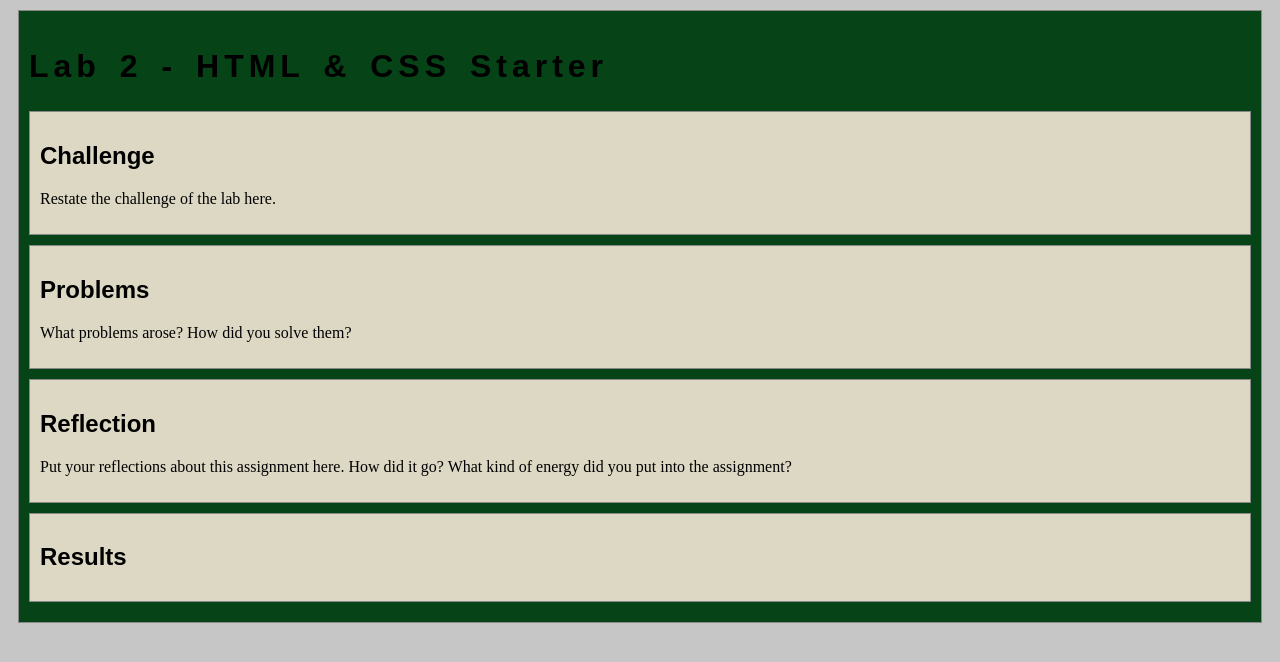
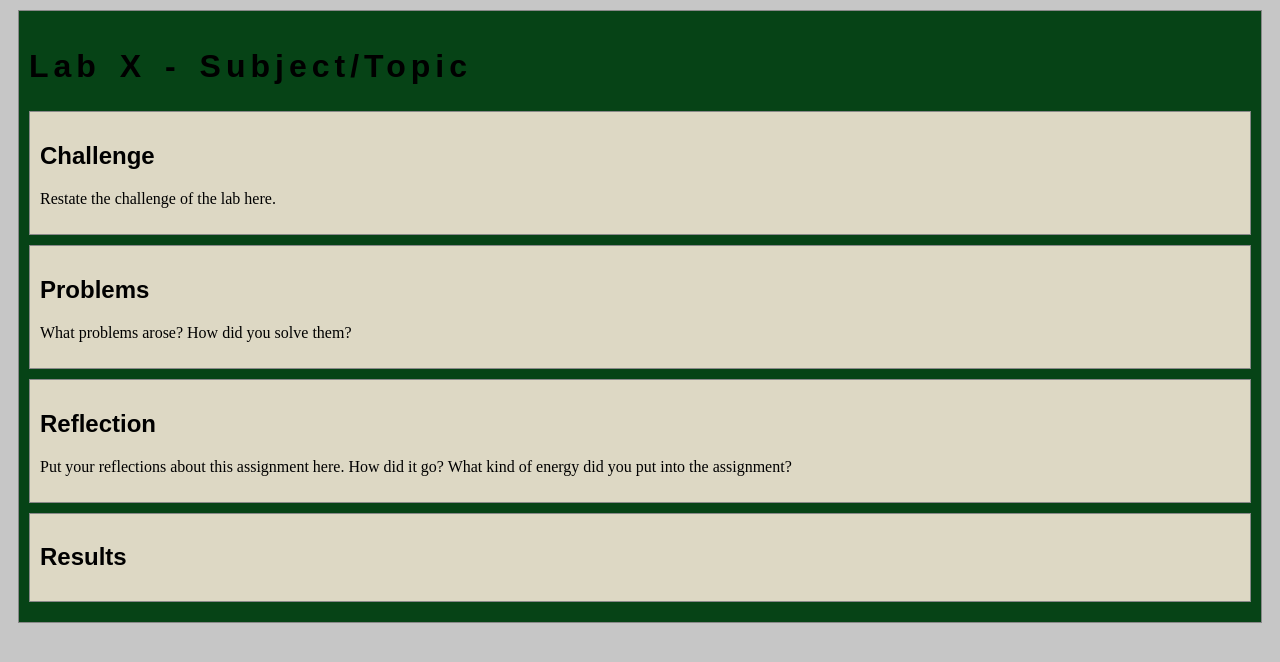
Before and after one commit to shredder11205/Repo1, a plain HTML site: page lab2/index.html in a window 1280 px wide. Drawn offline with nearby package versions, Linux system fonts and the light colour scheme.

Commit message:
Revert "change lab 2"
This reverts commit 74ca89d400ccf4d332693d5224a95fa5554a6ce3.

```diff
--- a/lab2/index.html
+++ b/lab2/index.html
@@ -2,7 +2,7 @@
 <html>
 <head>
 	<!-- This title is used for tabs and bookmarks -->
-	<title>Lab 2 - HTML & CSS Starter</title>
+	<title>Lab X - Subject/Topic</title>
 
 	<!-- Use UTF character set, a good idea with any webpage -->
   	<meta charset="UTF-8" />
@@ -23,7 +23,7 @@
 	<!-- Style this page by changing the CSS in ../css/site.css or css/lab.css -->
 	<main id="content">
 		<section>
-			<h1>Lab 2 - HTML & CSS Starter</h1>
+			<h1>Lab X - Subject/Topic</h1>
 			<div class="minor-section">
 					<h2>Challenge</h2>
 					<p>Restate the challenge of the lab here.</p>
```
